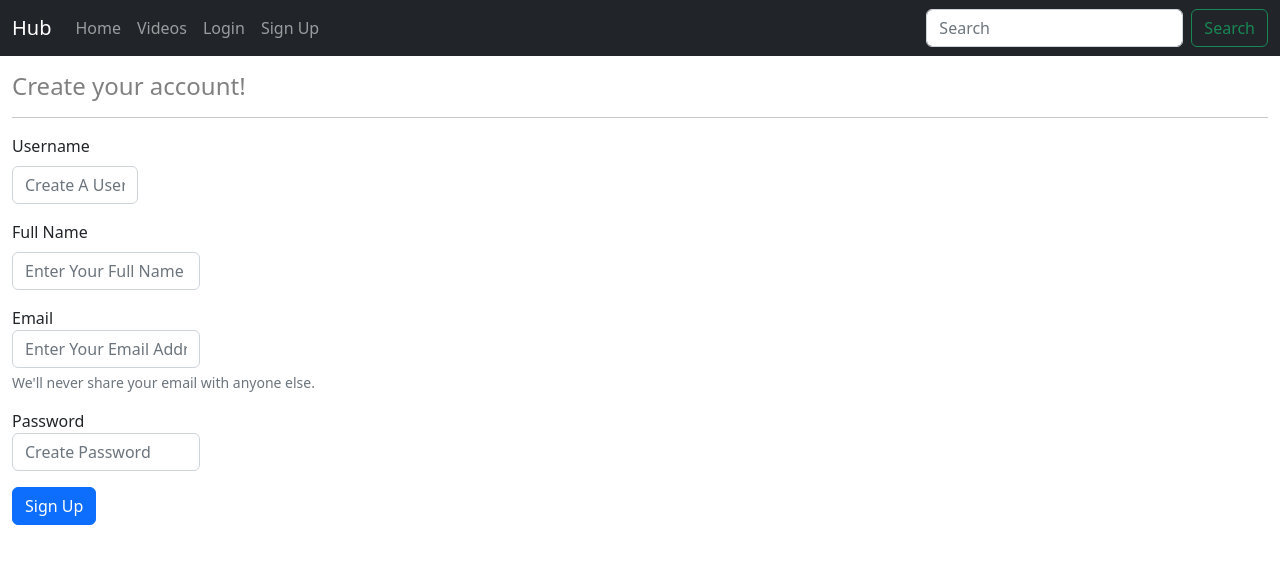
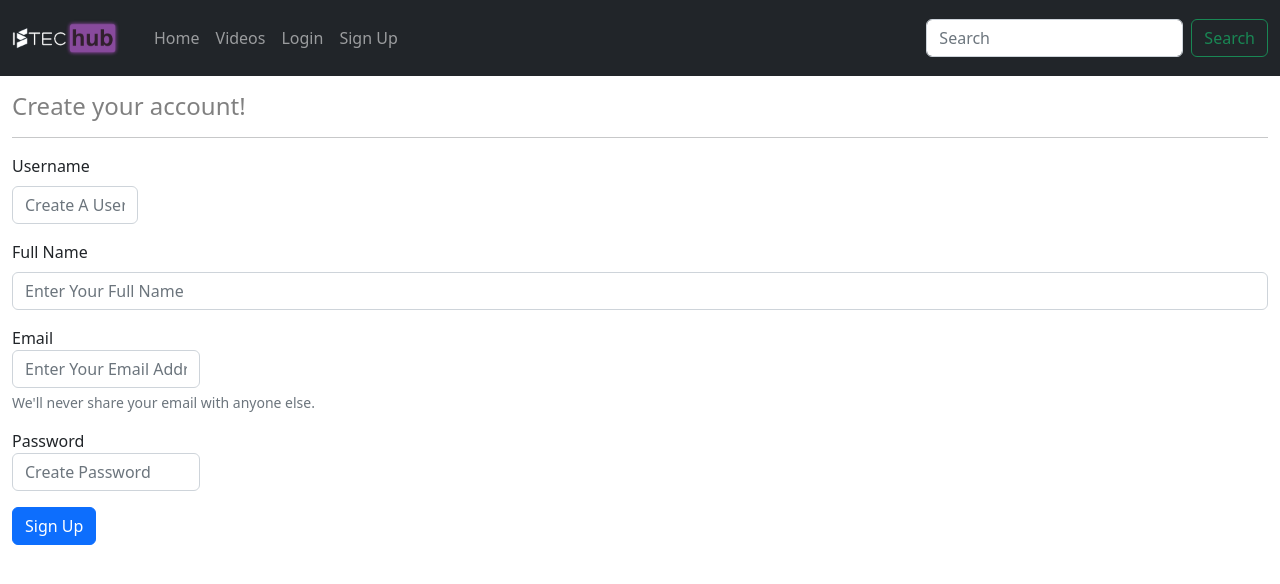
Before and after one commit to bernasx/netflixclone-django, a Django app: page /signup/ in a window 1280 px wide. Shown: the top 584 px of the page. Run offline with Django 4.2, Linux system fonts and the light colour scheme.

Commit message:
Misc Fixes

```diff
--- a/hub/models.py
+++ b/hub/models.py
@@ -1,10 +1,7 @@
-from datetime import datetime
-from email.policy import default
-from fileinput import filename
 from django.db import models
-
 from django.contrib.auth.models import AbstractUser
 from django.utils import timezone
+
 class User(AbstractUser):
     fullname = models.CharField(max_length=200, default='fullname')
     avatar = models.ImageField(upload_to='uploads/avatars/', default='uploads/avatars/default.png', blank=True)
--- a/hub/static/hub/css/userforms.css
+++ b/hub/static/hub/css/userforms.css
@@ -15,7 +15,7 @@
         width: 15%;
     }
 
-    #fname {
+    #fullname {
         width: 15%;
     }
     .image-input {
--- a/hub/templates/hub/base.html
+++ b/hub/templates/hub/base.html
@@ -12,7 +12,9 @@
   <body>
     <nav class="navbar navbar-dark navbar-expand-lg bg-dark">
         <div class="container-fluid">
-          <a class="navbar-brand" href="{% url 'index' %}">Hub</a>
+          <a class="navbar-brand" href="{% url 'index' %}">
+            <img src="{% static 'hub/logo.png' %}" width="118" height="50" class="d-inline-block align-top" alt="">
+          </a>
           <button class="navbar-toggler" type="button" data-bs-toggle="collapse" data-bs-target="#navbarSupportedContent" aria-controls="navbarSupportedContent" aria-expanded="false" aria-label="Toggle navigation">
             <span class="navbar-toggler-icon"></span>
           </button>
--- a/hub/views.py
+++ b/hub/views.py
@@ -1,7 +1,6 @@
 from http.client import HTTPResponse
 from django.shortcuts import render, redirect, get_object_or_404
 from .models import User, Follower, Video, View
-from .forms import UserEditForm
 from django.db.models import Q
 from django.views import generic
 from django.contrib.auth.decorators import login_required
@@ -158,7 +157,6 @@
     context_object_name = 'videos_list'
 
     def get_queryset(self):
-        # TODO - returns the first 20 videos, should maybe change it to order by publishing date???
         if(self.request.user.is_authenticated):
             return Video.objects.filter(Q(isPublic=True) | Q(isPublic = False,producer=self.request.user))[:20]
         else:
```
Also changed, not shown: hub/static/hub/logo.png (added).
